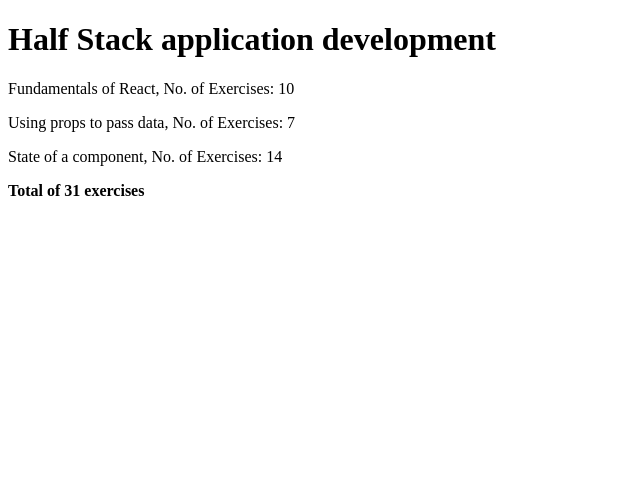
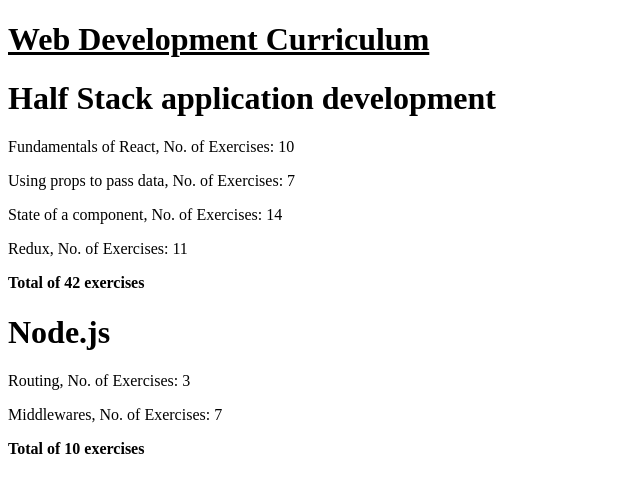
Before and after one commit to spar931/FullStackCourse---React-NodeJS-TypeScript, a React (Create React App) app in the folder courseinformation/: page / in a window 1280 px wide. Shown: the top 492 px of the page, without its empty margins (0-640 px from the left). Built offline with nearby package versions, Linux system fonts and the light colour scheme.

Commit message:
exercise 2.4 - allow for arbitrary  number of courses

```diff
--- a/courseinformation/src/App.js
+++ b/courseinformation/src/App.js
@@ -5,9 +5,10 @@ import Content from './Content'
 import Total from './Total'
 
 const App = () => {
-  const course = {
+  const courses = [
+    {
+      name: 'Half Stack application development',
       id: 1,
-    name: 'Half Stack application development',
       parts: [
         {
           name: 'Fundamentals of React',
@@ -23,11 +24,42 @@ const App = () => {
           name: 'State of a component',
           exercises: 14,
           id: 3
+        },
+        {
+          name: 'Redux',
+          exercises: 11,
+          id: 4
+        }
+      ]
+    },
+    {
+      name: 'Node.js',
+      id: 2,
+      parts: [
+        {
+          name: 'Routing',
+          exercises: 3,
+          id: 1
+        },
+        {
+          name: 'Middlewares',
+          exercises: 7,
+          id: 2
         }
       ]
     }
+  ]
 
-  return <Course course={course} />
+  return (
+    <div>
+      <h1><u>Web Development Curriculum</u></h1>
+      {courses.map(course =>
+        <Course key={course.id}
+          course={course}
+        />
+      )}
+    </div>
+  )
 }
 
 const Course = ({course}) => {
```
Lines whose indentation alone changed are shown as unchanged.
